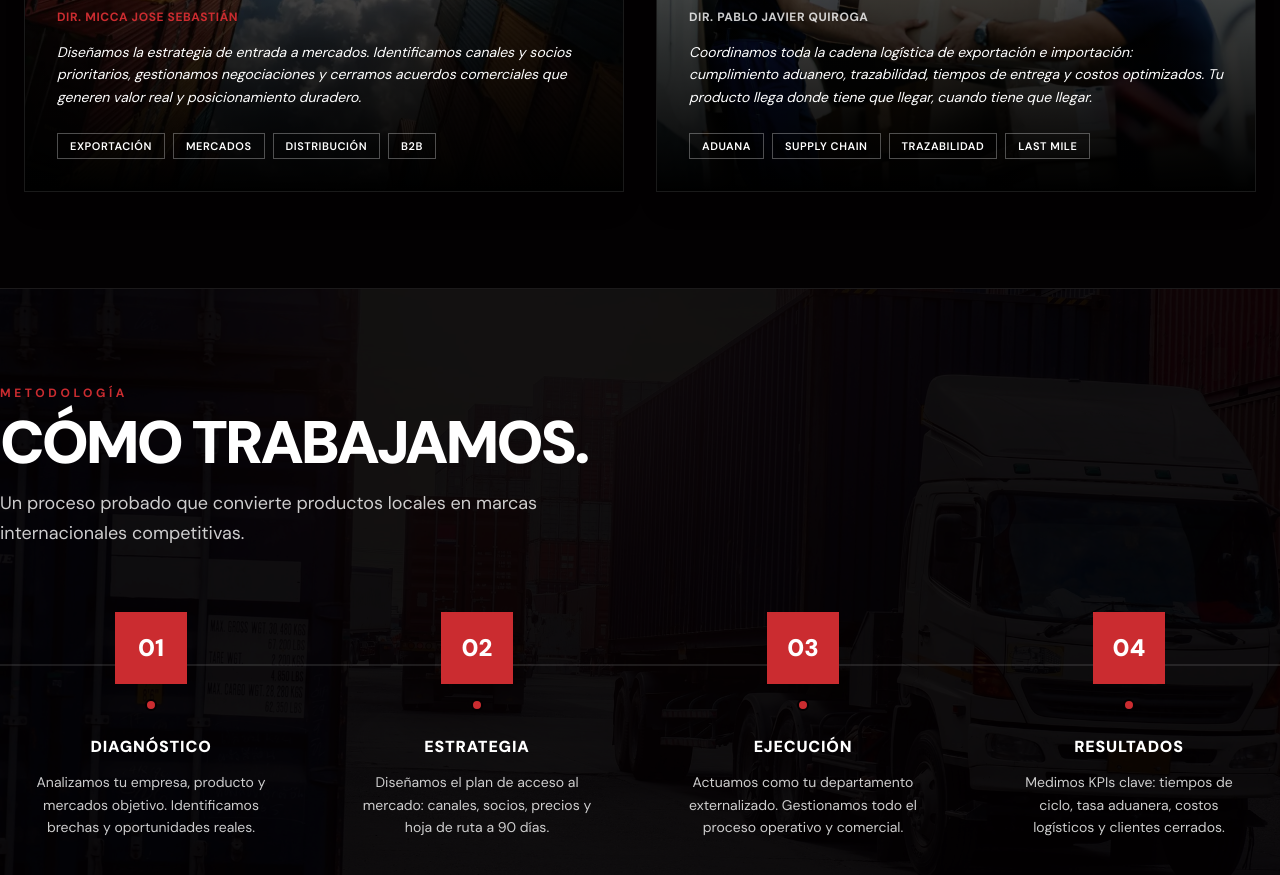
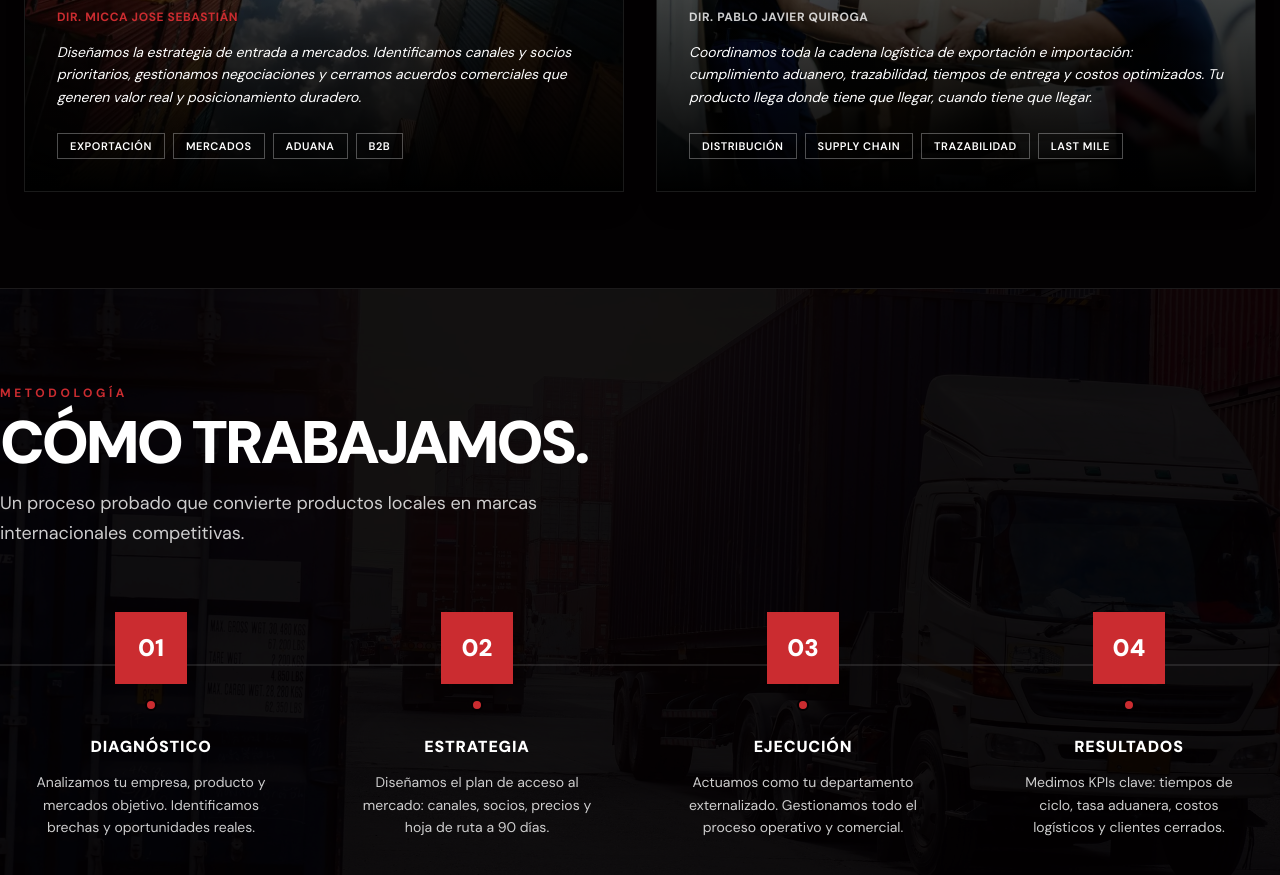
Before and after one commit to PenoffPablo/G4-COMPANY-SA, a Next.js app: page / in a window 1280 px wide. Shown: the part 4760-5635 px from the top of the page. Built offline with nearby package versions, Linux system fonts and the light colour scheme.

Commit message:
fix business area UI

```diff
--- a/src/app/page.tsx
+++ b/src/app/page.tsx
@@ -378,7 +378,7 @@ export default function HomePage() {
                     Diseñamos la estrategia de entrada a mercados. Identificamos canales y socios prioritarios, gestionamos negociaciones y cerramos acuerdos comerciales que generen valor real y posicionamiento duradero.
                   </p>
                   <div className="flex flex-wrap gap-2">
-                    {['Exportación', 'Mercados', 'Distribución', 'B2B'].map(tag => (
+                    {['Exportación', 'Mercados', 'Aduana', 'B2B'].map(tag => (
                       <span key={tag} className="px-3 py-1 text-[11px] font-semibold uppercase tracking-wider text-white border border-white/30 rounded-none">{tag}</span>
                     ))}
                   </div>
@@ -410,7 +410,7 @@ export default function HomePage() {
                     Coordinamos toda la cadena logística de exportación e importación: cumplimiento aduanero, trazabilidad, tiempos de entrega y costos optimizados. Tu producto llega donde tiene que llegar, cuando tiene que llegar.
                   </p>
                   <div className="flex flex-wrap gap-2">
-                    {['Aduana', 'Supply Chain', 'Trazabilidad', 'Last Mile'].map(tag => (
+                    {['Distribución', 'Supply Chain', 'Trazabilidad', 'Last Mile'].map(tag => (
                       <span key={tag} className="px-3 py-1 text-[11px] font-semibold uppercase tracking-wider text-white border border-white/30 rounded-none">{tag}</span>
                     ))}
                   </div>
```
